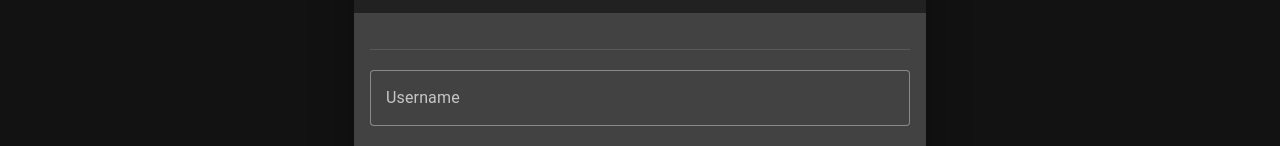
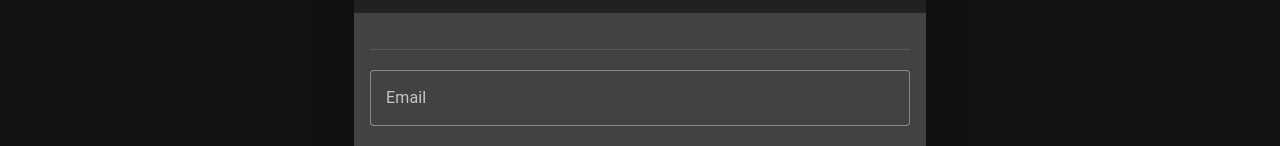
Before and after one commit to pearljanettecacayan/web-bookbyte, a Vue app: page / in a window 1280 px wide. Shown: the part 335-481 px from the top of the page. Built offline with nearby package versions, Linux system fonts and the light colour scheme.

Commit message:
fix: name of Username to Email in loginform

```diff
--- a/src/components/auth/LoginForm.vue
+++ b/src/components/auth/LoginForm.vue
@@ -1,6 +1,6 @@
 <template>
   <v-form fast-fail @submit.prevent>
-    <v-text-field label="Username" variant="outlined"></v-text-field>
+    <v-text-field label="Email" variant="outlined"></v-text-field>
 
     <v-text-field
       label="Password"
```
